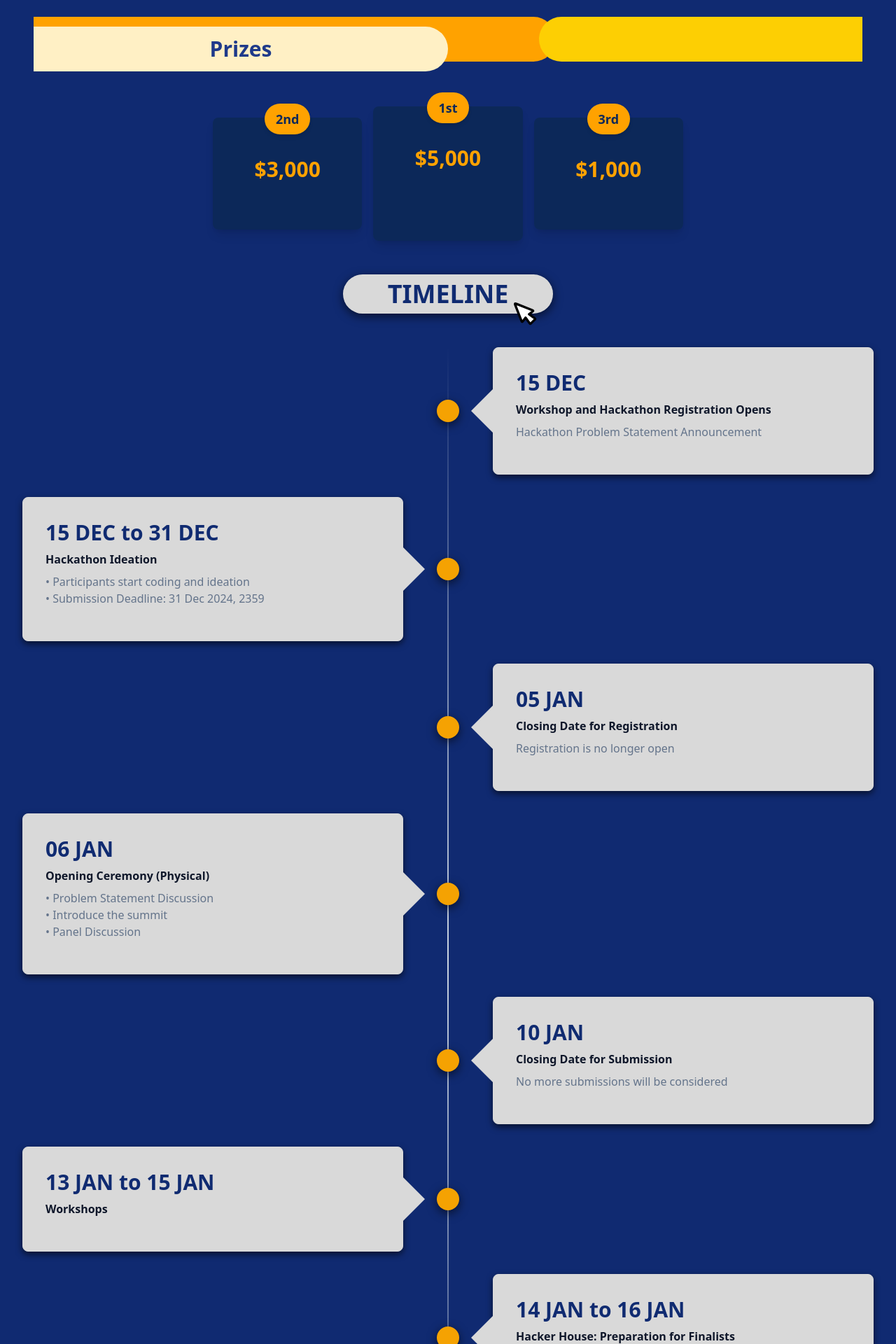
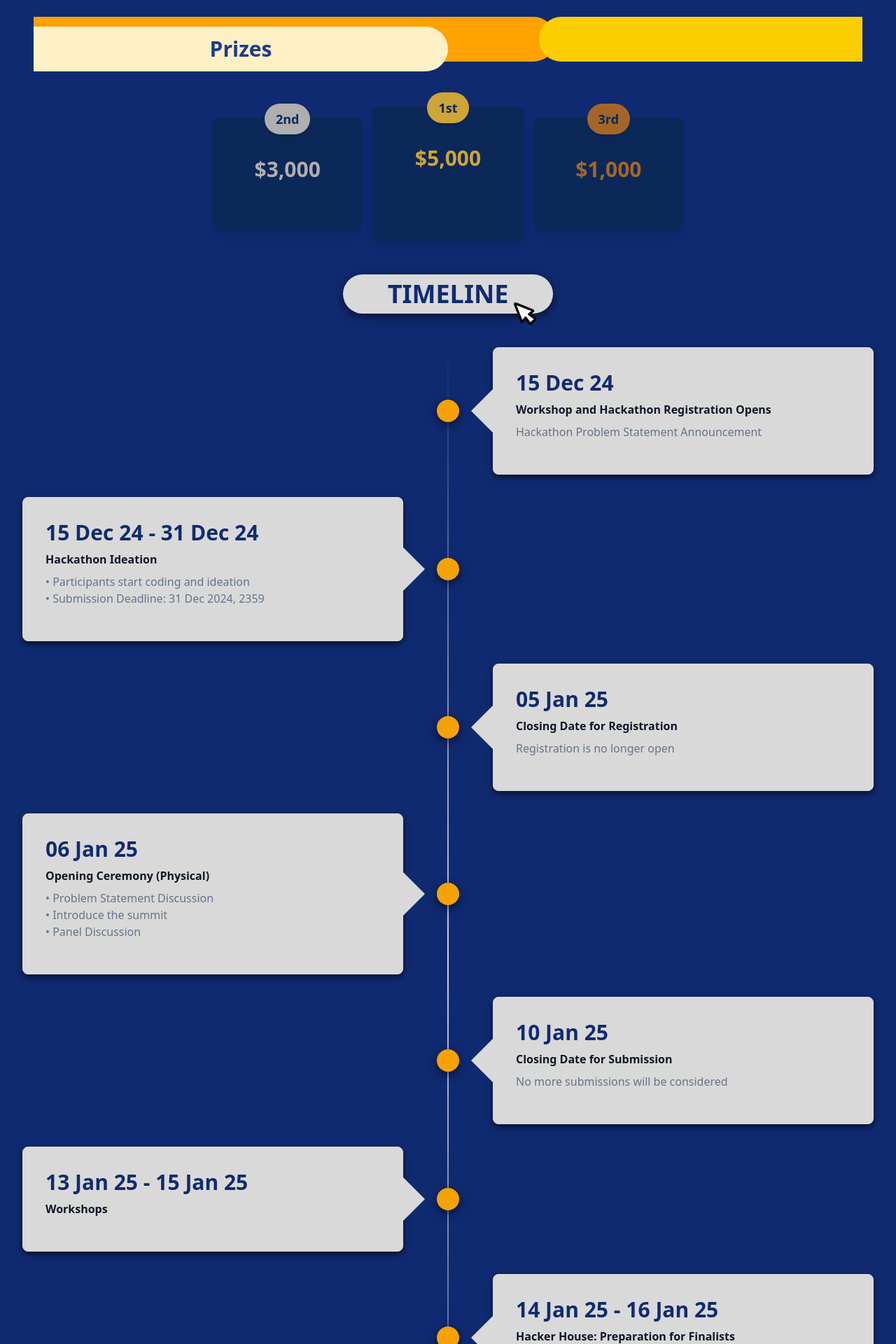
Before and after one commit to NUS-Fintech-Society/SD_Fintech_Summit_2025, a Next.js app: page / in a window 1280 px wide. Shown: the part 1980-3900 px from the top of the page at 70% size. Built offline with nearby package versions, Linux system fonts and the light colour scheme.

Commit message:
UI Updates

```diff
--- a/src/app/sponsors/page.tsx
+++ b/src/app/sponsors/page.tsx
@@ -33,10 +33,10 @@ const Sponsors = () => {
             </h1>
             <div className="flex flex-col lg:flex-row gap-10 justify-center">
                 <div className="flex-grow order-2 lg:order-1">
-                    <SponsorSection title="Gold" sponsors={goldSponsors} />
+                    <SponsorSection title="Platinum" sponsors={platinumSponsors} />
                 </div>
                 <div className="flex-grow order-1 lg:order-2">
-                    <SponsorSection title="Platinum" sponsors={platinumSponsors} />
+                    <SponsorSection title="Gold" sponsors={goldSponsors} />
                 </div>
                 <div className="flex-grow order-3 lg:flex lg:flex-row lg:gap-10">
                     <SponsorSection title="Silver" sponsors={silverSponsors} />
--- a/src/components/home/Joining.tsx
+++ b/src/components/home/Joining.tsx
@@ -20,6 +20,24 @@ const Joining: React.FC = () => {
         <p className="text-center text-[#FFA200] mb-4">
           5 finalists per problem statement will be chosen and they will present their prototypes to our sponsor judges on 17th January.
         </p>
+        <div className="flex flex-col md:flex-row gap-4 md:gap-10 justify-center items-center">
+          <a
+            href="https://docs.google.com/forms/d/e/1FAIpQLSeIfq9bn5cTPOfEACMvv3Ubd2ZCK7u0_nIi1wUuqRqQtGVy-w/viewform?usp=header"
+            target="_blank"
+            rel="noopener noreferrer"
+            className="inline-block px-6 py-2 bg-[#FFA200] text-[#0B2858] font-semibold rounded-lg hover:bg-[#cc8400]"
+          >
+            Registration Form
+          </a>
+          <a
+            href="https://nus-fintech-summit-2025.devpost.com/"
+            target="_blank"
+            rel="noopener noreferrer"
+            className="inline-block px-6 py-2 bg-[#FFA200] text-[#0B2858] font-semibold rounded-lg hover:bg-[#cc8400]"
+          >
+            DevPost
+          </a>
+        </div>
       </div>
     </div>
   );
--- a/src/components/home/Prizes.tsx
+++ b/src/components/home/Prizes.tsx
@@ -3,9 +3,9 @@ import React from 'react';
 import DoubleCapsuleBanner from '../ui/home/DoubleCapsuleBanner';
 
 const prizes = [
-  { place: '2nd', amount: '$3,000' },
-  { place: '1st', amount: '$5,000' },
-  { place: '3rd', amount: '$1,000' },
+  { place: '2nd', amount: '$3,000', bg_color: "bg-[#AFAFAF]", text_color: "text-[#AFAFAF]" },
+  { place: '1st', amount: '$5,000', bg_color: "bg-[#CDA538]", text_color: "text-[#CDA538]" },
+  { place: '3rd', amount: '$1,000', bg_color: "bg-[#A46628]", text_color: "text-[#A46628]" },
 ];
 
 const Prizes: React.FC = () => {
@@ -24,12 +24,12 @@ const Prizes: React.FC = () => {
             } w-full sm:w-1/3 bg-gradient-to-b from-[#0C2859] to-[#0C2859]`}
           >
             {/* Place Label */}
-            <div className="absolute -top-5 bg-gradient-to-r from-[#FFA200] to-[#FFA200] text-[#0C2859] text-lg font-semibold px-4 py-2 rounded-full shadow-md">
+            <div className={`absolute -top-5 ${prize.bg_color} text-[#0C2859] text-lg font-semibold px-4 py-2 rounded-full shadow-md`}>
               {prize.place}
             </div>
 
             {/* Prize Amount */}
-            <div className="text-[#FFA200] text-3xl font-bold mt-6">
+            <div className={`${prize.text_color} text-3xl font-bold mt-6`}>
               {prize.amount}
             </div>
           </div>
--- a/src/components/home/Timeline.tsx
+++ b/src/components/home/Timeline.tsx
@@ -14,54 +14,54 @@ const timelineItems: TimelineItemType[] = [
     title: "Workshop and Hackathon Registration Opens",
     description:
       "Hackathon Problem Statement Announcement",
-    date: "15 DEC",
+    date: "15 Dec 24",
     link: "/",
   },
   {
     title: "Hackathon Ideation",
     description:
       "• Participants start coding and ideation \n • Submission Deadline: 31 Dec 2024, 2359",
-    date: "15 DEC to 31 DEC",
+    date: "15 Dec 24 - 31 Dec 24",
     link: "/",
   },
   {
     title: "Closing Date for Registration",
     description:
       "Registration is no longer open",
-    date: "05 JAN",
+    date: "05 Jan 25",
     link: "/",
   },
   {
     title: "Opening Ceremony (Physical)",
     description:
       "• Problem Statement Discussion \n • Introduce the summit \n • Panel Discussion",
-    date: "06 JAN",
+    date: "06 Jan 25",
   },
   {
     title: "Closing Date for Submission",
     description:
       "No more submissions will be considered",
-    date: "10 JAN",
+    date: "10 Jan 25",
     link: "/",
   },
   {
     title: "Workshops",
     description:
       "",
-    date: "13 JAN to 15 JAN",
+    date: "13 Jan 25 - 15 Jan 25",
     link: "/",
   },
   {
     title: "Hacker House: Preparation for Finalists",
     description:
       "• Finalists prepare for their final sprint",
-    date: "14 JAN to 16 JAN",
+    date: "14 Jan 25 - 16 Jan 25",
   },
   {
     title: "Finalist Demo Day (Physical)",
     description:
       "• 0900 - 1200: Sponsoring companies set up booths. \n • 1200 - 1500: Finalist presentations to judges.",
-    date: "17 JAN",
+    date: "17 Jan 25",
   },
 ];
 
```
